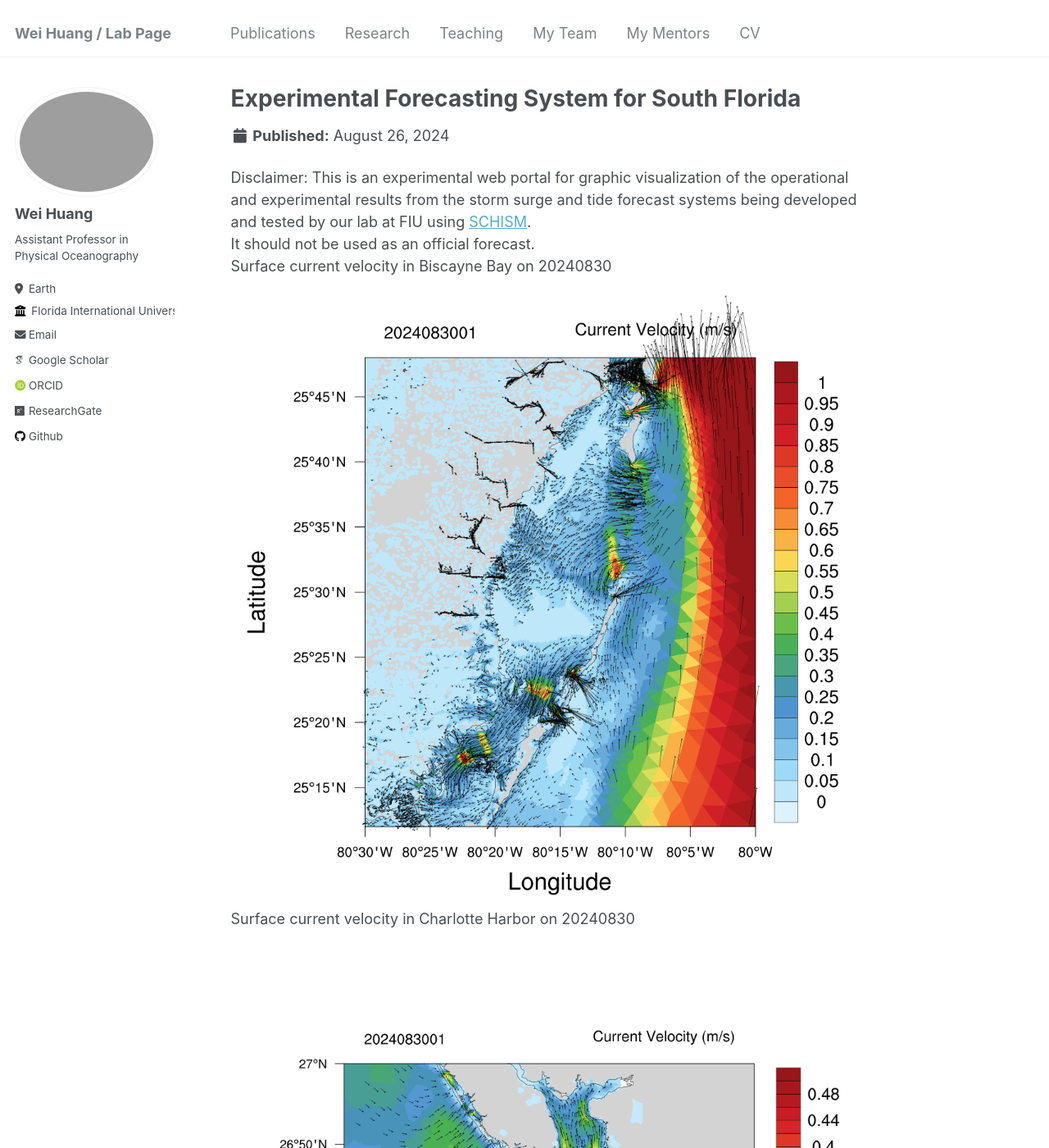
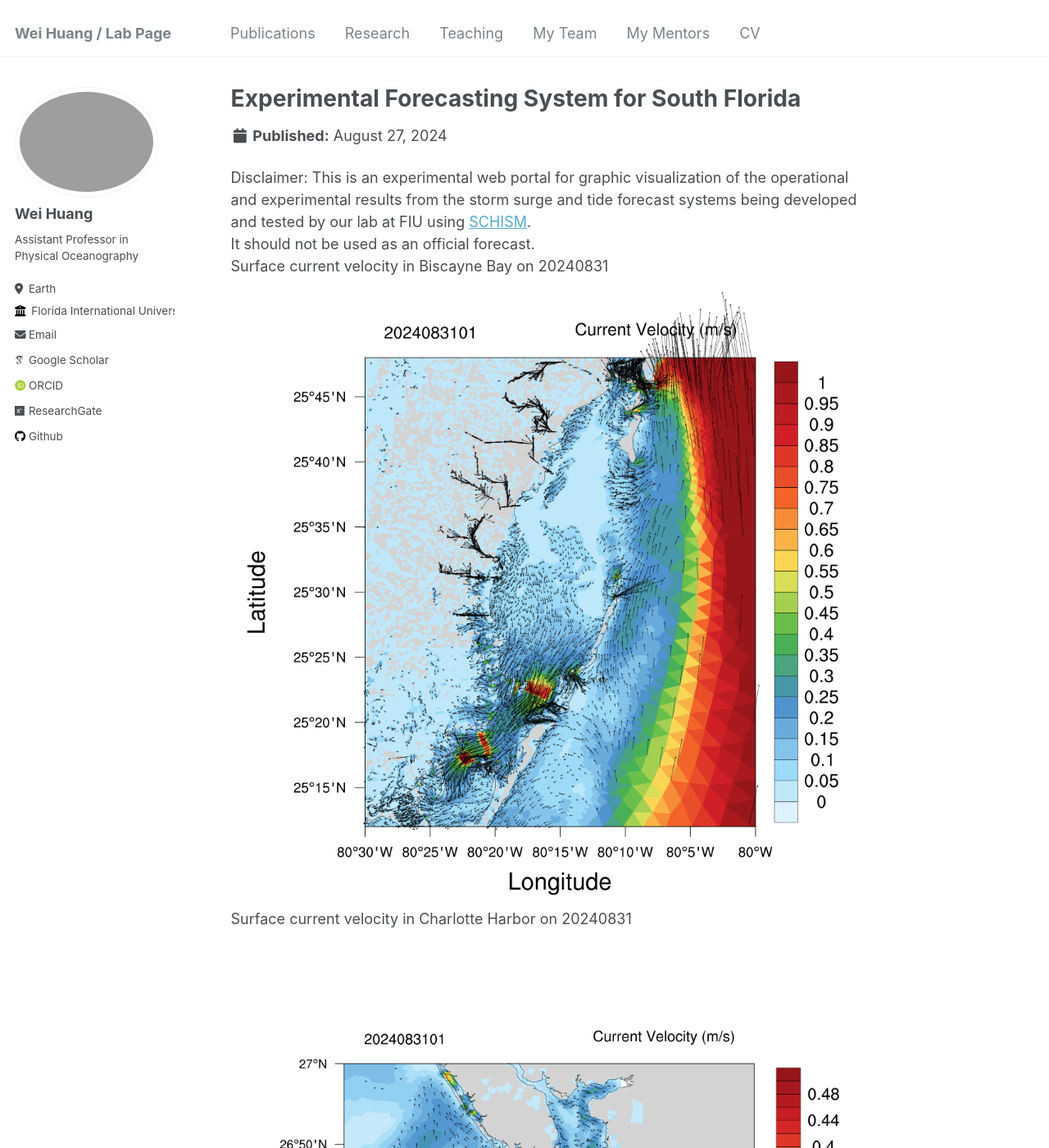
Before and after one commit to huang96169/huang96169.github.io, a Jekyll site: the page built from _research/research-1.md, in a window 1280 px wide and 1400 px high. Shown: the whole window at 82% size. Built offline with Jekyll 4.4.1, drawn with Linux system fonts in a browser that asks for light colours; some web fonts are replaced; some of the changed text lies outside the part shown.

Commit message:
replaced research_uv1.gif research_salt1.gif research_temp1.gif and replaced research_elev2.gif research_uv2.gif research_salt2.gif research_temp2.gif

```diff
--- a/_research/research-1.md
+++ b/_research/research-1.md
@@ -1,7 +1,7 @@
 ---
 title: "Experimental Forecasting System for South Florida"
-short: Surface current velocity of South Florida from 20240826 to 20240830
-date: 2024-08-26
+short: Surface current velocity of South Florida from 20240827 to 20240831
+date: 2024-08-27
 short1: "Disclaimer: This is an experimental web portal for graphic visualization of the operational and experimental results from the storm surge and tide forecast systems being developed and tested by our lab at FIU using [SCHISM](https://ccrm.vims.edu/schismweb/). It should not be used as an official forecast."
 excerpt: "<img src='/images/research_uv1.gif'>"
 collection: research
@@ -10,11 +10,11 @@ collection: research
 Disclaimer:
 This is an experimental web portal for graphic visualization of the operational and experimental results from the storm surge and tide forecast systems being developed and tested by our lab at FIU using [SCHISM](https://ccrm.vims.edu/schismweb/).<br/>
 It should not be used as an official forecast.<br/>
-Surface current velocity in Biscayne Bay on 20240830<br/>
+Surface current velocity in Biscayne Bay on 20240831<br/>
 <img src='/images/research_Bbay.png'>
-Surface current velocity in Charlotte Harbor on 20240830<br/>
+Surface current velocity in Charlotte Harbor on 20240831<br/>
 <img src='/images/research_Cbay.png'>
-Surface current velocity in Tampa Bay on 20240830<br/>
+Surface current velocity in Tampa Bay on 20240831<br/>
 <img src='/images/research_Tbay.png'>
 The map below showns observational stations used for validating the model's results, as well as the horizontal grid. <br/>
 The horizontal grid for SCHISM in simulating Biscayne Bay in South Florida, using flexible resolution resolving levees and canals (1-2 m), watershed rural and urban areas (30m-50m) and coastal ocean (500m-5km).<br/>
```
Also changed, not shown: _research/research-2.md (+6 -6 lines), images/research_Bbay.png, images/research_Cbay.png, images/research_Tbay.png, images/research_maxelev2.gif.
